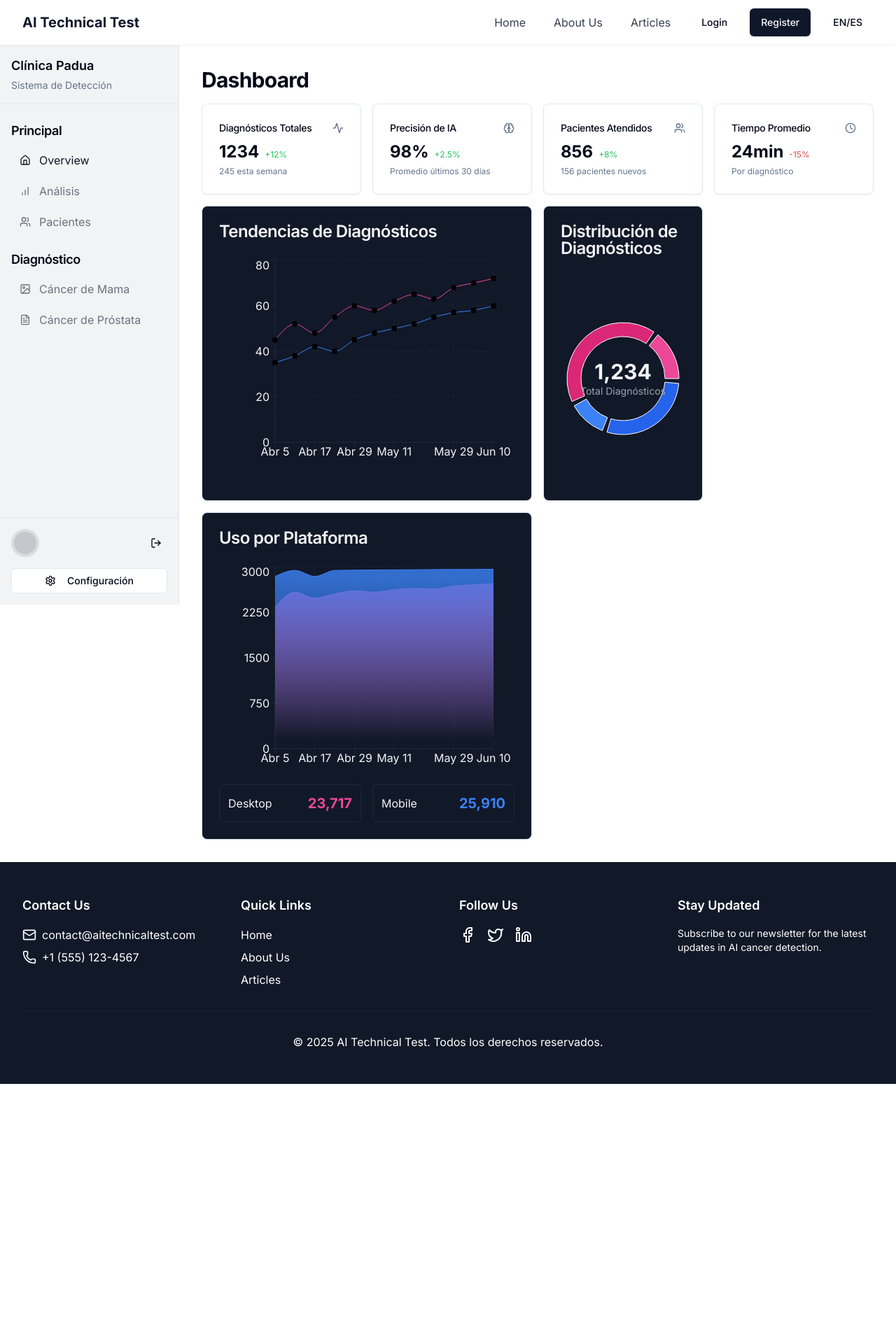
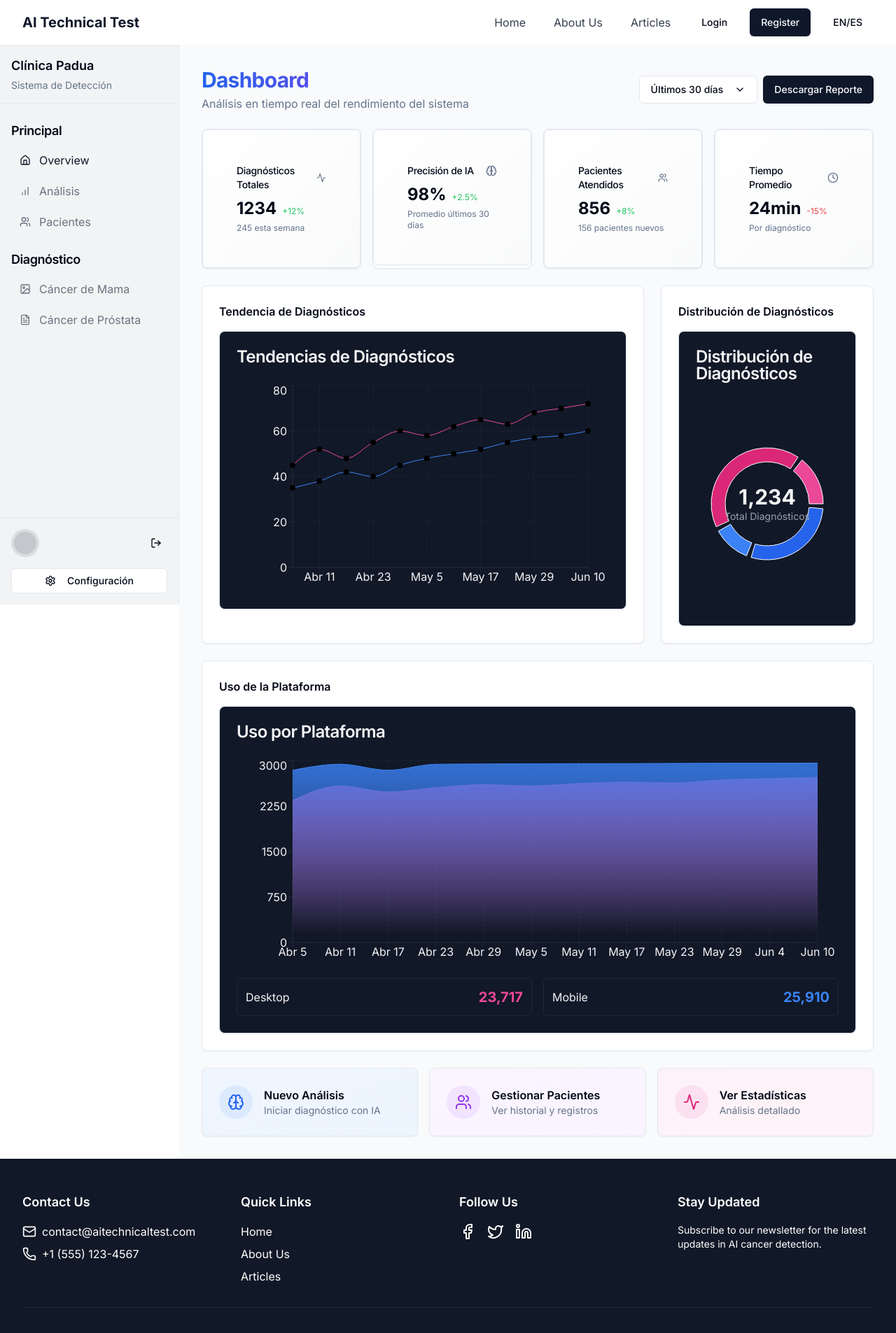
Before and after one commit to JAJesusGarcia/AI-technical-test, a Next.js app in the folder front/: page /dashboard in a window 1280 px wide. Shown: the top 1905 px of the page at 70% size. Before the commit the page ends 1549 px from the top, so only its background shows below. Built offline with nearby package versions, Linux system fonts and the light colour scheme.

Commit message:
dashboard styles

```diff
--- a/front/src/app/dashboard/page.tsx
+++ b/front/src/app/dashboard/page.tsx
@@ -1,57 +1,156 @@
 'use client';
 
+import React from 'react';
 import { AnimatedStat } from '@/components/dashboard/animated-stat';
 import { PlatformUsage } from '@/components/dashboard/charts/platform-usage';
 import { DiagnosticDistribution } from '@/components/dashboard/charts/diagnostic-distribution';
 import { DiagnosticTrends } from '@/components/dashboard/charts/diagnostic-trnds';
-import { Activity, Brain, Clock, Users } from 'lucide-react';
+import { Activity, Brain, Clock, Users, ChevronDown } from 'lucide-react';
+import { Card } from '@/components/ui/card';
+import { Button } from '@/components/ui/button';
+
+interface StatData {
+  title: string;
+  value: number;
+  unit?: string;
+  icon: React.ReactNode;
+  trend: {
+    value: number;
+    isPositive: boolean;
+  };
+  description: string;
+}
+
+const stats: StatData[] = [
+  {
+    title: 'Diagnósticos Totales',
+    value: 1234,
+    icon: <Activity className="h-4 w-4 text-muted-foreground" />,
+    trend: { value: 12, isPositive: true },
+    description: '245 esta semana',
+  },
+  {
+    title: 'Precisión de IA',
+    value: 97.5,
+    unit: '%',
+    icon: <Brain className="h-4 w-4 text-muted-foreground" />,
+    trend: { value: 2.5, isPositive: true },
+    description: 'Promedio últimos 30 días',
+  },
+  {
+    title: 'Pacientes Atendidos',
+    value: 856,
+    icon: <Users className="h-4 w-4 text-muted-foreground" />,
+    trend: { value: 8, isPositive: true },
+    description: '156 pacientes nuevos',
+  },
+  {
+    title: 'Tiempo Promedio',
+    value: 24,
+    unit: 'min',
+    icon: <Clock className="h-4 w-4 text-muted-foreground" />,
+    trend: { value: 15, isPositive: false },
+    description: 'Por diagnóstico',
+  },
+];
 
 export default function DashboardPage() {
   return (
-    <div className="flex-1 space-y-4 p-4 md:p-8 pt-6">
-      <div className="flex items-center justify-between space-y-2">
-        <h2 className="text-3xl font-bold tracking-tight">Dashboard</h2>
+    <div className="flex-1 space-y-6 p-4 md:p-8 pt-6 bg-gray-50">
+      <div className="flex items-center justify-between">
+        <div>
+          <h2 className="text-3xl font-bold tracking-tight bg-gradient-to-r from-blue-600 to-purple-600 bg-clip-text text-transparent">
+            Dashboard
+          </h2>
+          <p className="text-muted-foreground mt-1">
+            Análisis en tiempo real del rendimiento del sistema
+          </p>
+        </div>
+        <div className="flex gap-2">
+          <Button variant="outline" className="hidden md:flex">
+            Últimos 30 días
+            <ChevronDown className="ml-2 h-4 w-4" />
+          </Button>
+          <Button className="hidden md:flex">Descargar Reporte</Button>
+        </div>
       </div>
 
-      {/* Estadísticas Animadas */}
+      {/* Stats Grid with Enhanced Animation */}
       <div className="grid gap-4 md:grid-cols-2 lg:grid-cols-4">
-        <AnimatedStat
-          title="Diagnósticos Totales"
-          value={1234}
-          icon={<Activity className="h-4 w-4 text-muted-foreground" />}
-          trend={{ value: 12, isPositive: true }}
-          description="245 esta semana"
-        />
-        <AnimatedStat
-          title="Precisión de IA"
-          value={97.5}
-          unit="%"
-          icon={<Brain className="h-4 w-4 text-muted-foreground" />}
-          trend={{ value: 2.5, isPositive: true }}
-          description="Promedio últimos 30 días"
-        />
-        <AnimatedStat
-          title="Pacientes Atendidos"
-          value={856}
-          icon={<Users className="h-4 w-4 text-muted-foreground" />}
-          trend={{ value: 8, isPositive: true }}
-          description="156 pacientes nuevos"
-        />
-        <AnimatedStat
-          title="Tiempo Promedio"
-          value={24}
-          unit="min"
-          icon={<Clock className="h-4 w-4 text-muted-foreground" />}
-          trend={{ value: 15, isPositive: false }}
-          description="Por diagnóstico"
-        />
+        {stats.map((stat) => (
+          <Card
+            key={stat.title}
+            className="overflow-hidden transition-all duration-200 hover:shadow-lg hover:-translate-y-1"
+          >
+            <AnimatedStat
+              {...stat}
+              className="p-6 bg-gradient-to-br from-white to-gray-50"
+            />
+          </Card>
+        ))}
       </div>
 
-      {/* Gráficos */}
-      <div className="grid gap-4 grid-cols-1 md:grid-cols-4">
-        <DiagnosticTrends />
-        <DiagnosticDistribution />
-        <PlatformUsage />
+      {/* Enhanced Charts Grid */}
+      <div className="grid gap-6 grid-cols-1 md:grid-cols-2 lg:grid-cols-3">
+        <Card className="col-span-1 lg:col-span-2 p-6 hover:shadow-lg transition-shadow duration-200">
+          <h3 className="font-semibold mb-4">Tendencia de Diagnósticos</h3>
+          <DiagnosticTrends />
+        </Card>
+
+        <Card className="p-6 hover:shadow-lg transition-shadow duration-200">
+          <h3 className="font-semibold mb-4">Distribución de Diagnósticos</h3>
+          <DiagnosticDistribution />
+        </Card>
+
+        <Card className="col-span-1 lg:col-span-3 p-6 hover:shadow-lg transition-shadow duration-200">
+          <h3 className="font-semibold mb-4">Uso de la Plataforma</h3>
+          <PlatformUsage />
+        </Card>
+      </div>
+
+      {/* Quick Actions */}
+      <div className="grid gap-4 grid-cols-1 md:grid-cols-3">
+        <Card className="p-6 hover:shadow-lg transition-all duration-200 hover:-translate-y-1 cursor-pointer bg-gradient-to-br from-blue-50 to-blue-100/50">
+          <div className="flex items-center gap-4">
+            <div className="p-3 rounded-full bg-blue-500/10">
+              <Brain className="h-6 w-6 text-blue-600" />
+            </div>
+            <div>
+              <h3 className="font-semibold">Nuevo Análisis</h3>
+              <p className="text-sm text-muted-foreground">
+                Iniciar diagnóstico con IA
+              </p>
+            </div>
+          </div>
+        </Card>
+
+        <Card className="p-6 hover:shadow-lg transition-all duration-200 hover:-translate-y-1 cursor-pointer bg-gradient-to-br from-purple-50 to-purple-100/50">
+          <div className="flex items-center gap-4">
+            <div className="p-3 rounded-full bg-purple-500/10">
+              <Users className="h-6 w-6 text-purple-600" />
+            </div>
+            <div>
+              <h3 className="font-semibold">Gestionar Pacientes</h3>
+              <p className="text-sm text-muted-foreground">
+                Ver historial y registros
+              </p>
+            </div>
+          </div>
+        </Card>
+
+        <Card className="p-6 hover:shadow-lg transition-all duration-200 hover:-translate-y-1 cursor-pointer bg-gradient-to-br from-pink-50 to-pink-100/50">
+          <div className="flex items-center gap-4">
+            <div className="p-3 rounded-full bg-pink-500/10">
+              <Activity className="h-6 w-6 text-pink-600" />
+            </div>
+            <div>
+              <h3 className="font-semibold">Ver Estadísticas</h3>
+              <p className="text-sm text-muted-foreground">
+                Análisis detallado
+              </p>
+            </div>
+          </div>
+        </Card>
       </div>
     </div>
   );
```
